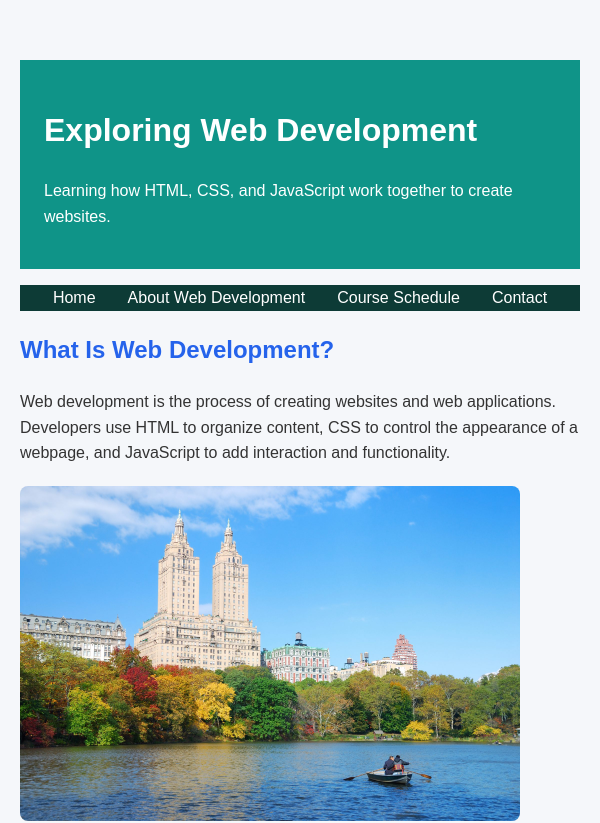
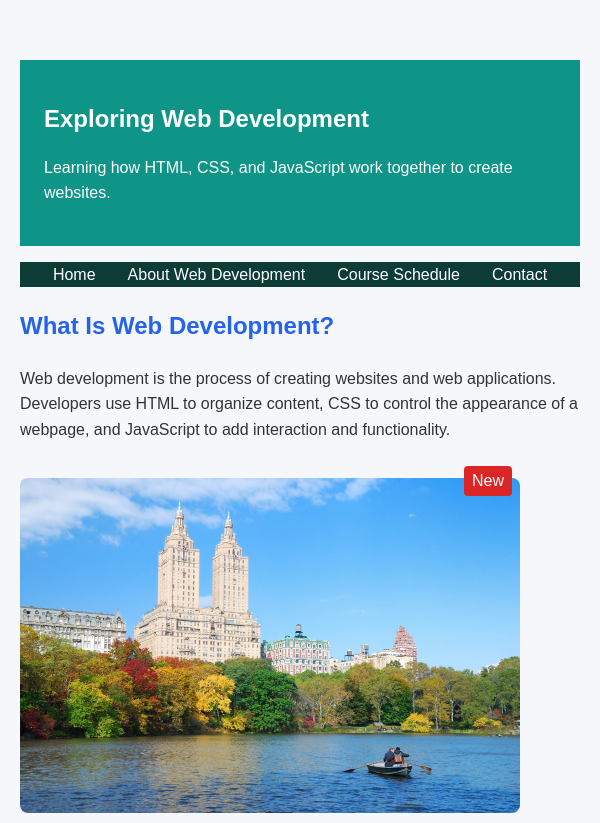
Before and after one commit to Bansari-yadav/web-dev-labs, a plain HTML site: page index.html in a window 600 px wide. Shown: the top 823 px of the page. Drawn offline with Linux system fonts and the light colour scheme.

Commit message:
Add positioning, media queries, and responsive testing

```diff
--- a/index.html
+++ b/index.html
@@ -1,4 +1,4 @@
-<!-- Bansari Yadav, Lab 5 -->
+<!-- Bansari Yadav, Lab 6 -->
 
 <!DOCTYPE html>
 <html lang="en">
@@ -42,11 +42,15 @@
         functionality.
       </p>
 
-      <img
-        src="new_york.jpg"
-        alt="New York City skyline"
-        width="500"
-      >
+      <div class="image-wrap">
+        <img
+           src="new_york.jpg"
+           alt="New York City skyline"
+           width="500"
+           height="300"
+        >
+  <span class="badge">New</span>
+</div>
 
       <h3>Three Important Web Technologies</h3>
 
--- a/styles.css
+++ b/styles.css
@@ -1,4 +1,4 @@
-/* Bansari Yadav — Lab 5 */
+/* Bansari Yadav — Lab 6 */
 
 * {
   box-sizing: border-box;
@@ -19,6 +19,9 @@ header {
   background-color: #0f9488;
   color: white;
   margin-bottom: 16px;
+  position: sticky;
+  top: 0;
+  z-index: 10;
 }
 
 header h1 {
@@ -54,8 +57,10 @@ a:hover {
   background-color: #0d3b36;
 }
 
+/* Mobile-first: phone layout is the default */
 #main-nav ul {
   display: flex;
+  flex-direction: column;
   gap: 8px;
   justify-content: center;
   list-style: none;
@@ -68,6 +73,7 @@ a:hover {
   color: white;
   text-decoration: none;
   padding: 12px;
+  transition: background-color 0.2s ease;
 }
 
 #main-nav a:hover {
@@ -106,3 +112,45 @@ select {
   padding: 8px;
   margin-bottom: 12px;
 }
+
+.image-wrap {
+  position: relative;
+  display: inline-block;
+}
+
+.badge {
+  position: absolute;
+  top: 8px;
+  right: 8px;
+  background-color: #dc2626;
+  color: white;
+  padding: 2px 8px;
+  border-radius: 4px;
+  z-index: 5;
+}
+
+/* Small-screen heading */
+@media (max-width: 600px) {
+  h1 {
+    font-size: 1.5rem;
+  }
+}
+
+/* Graduate Extension: desktop nav added on top of mobile base */
+@media (min-width: 600px) {
+  #main-nav ul {
+    flex-direction: row;
+  }
+}
+
+/* Tablet sizing */
+@media (max-width: 900px) {
+  table {
+    width: 100%;
+  }
+
+  form {
+    width: 100%;
+    max-width: 100%;
+  }
+}
```
